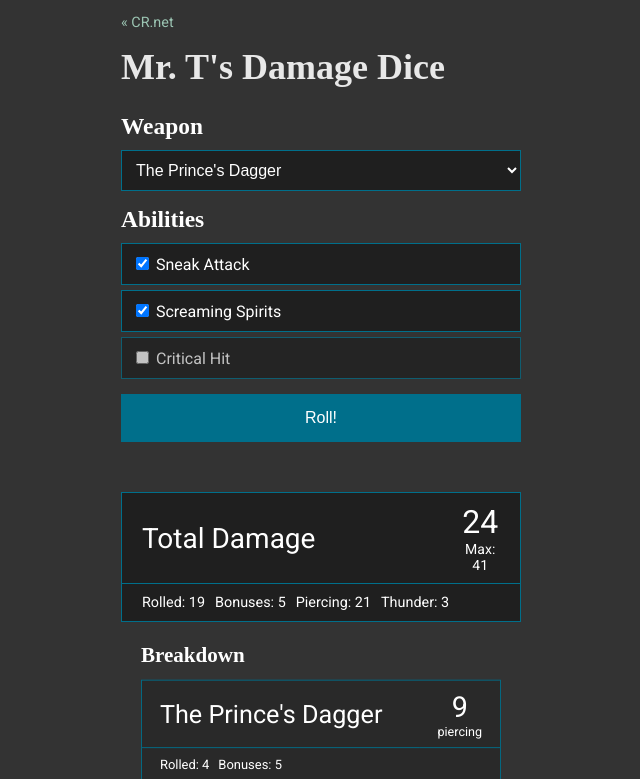
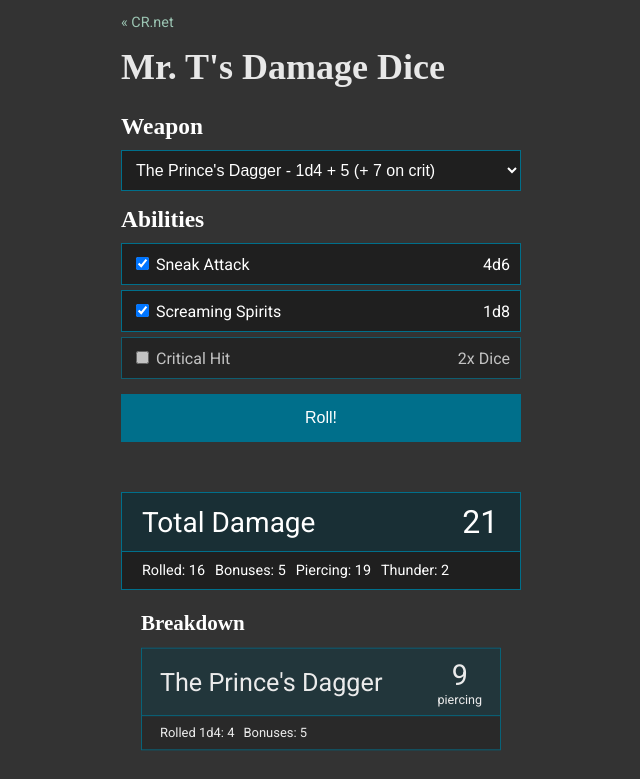
Before and after one commit to ryankinal/dnd, a plain HTML site: page talvinoch/index.html in a window 1280 px wide. Both pictures are taken after a click on the input "Roll!". Shown: the top 779 px of the page, without its empty margins (319-959 px from the left). Drawn offline with Linux system fonts and the light colour scheme; a web font is replaced by a local one.

Commit message:
Talvinoch improvements

```diff
--- a/talvinoch/index.html
+++ b/talvinoch/index.html
@@ -18,18 +18,21 @@
 			<form>
 				<h2>Weapon</h2>
 				<div class="field">
-					<select name="weapon">
-						<option value="prince">The Prince's Dagger</option>
-						<option value="rat">Rat Skull Dagger</option>
-						<option value="bow">Bow</option>
-					</select>
+					<select name="weapon"></select>
+					<div class="weapon-roll"></div>
 				</div>
 
 				<h2>Abilities</h2>
-				<div class="field">
-					<label><input type="checkbox" checked="checked" name="sneakAttack"> Sneak Attack</label>
-					<label><input type="checkbox" checked="checked" name="screamingSpirits"> Screaming Spirits</label>
-					<label><input type="checkbox" name="crit"> Critical Hit</label>
+				<div class="field abilities-field"></div>
+				<div class="field data-field">
+					<div>
+						<div class="label">Max Damage</div>
+						<div class="value" id="maxDamage"></div>
+					</div>
+					<div>
+						<div class="label">Avg Damage</div>
+						<div class="value" id="avgDamage"></div>
+					</div>
 				</div>
 				<div class="field">
 					<input type="submit" value="Roll!">
--- a/talvinoch/talvinoch.css
+++ b/talvinoch/talvinoch.css
@@ -25,7 +25,7 @@ form {
 }
 
 input[type=submit] {
-	background-color: #006F8B;
+	background-color: rgb(0, 111, 139);
 	color: #FFF;
 	width: 100%;
 	border: none;
@@ -53,6 +53,7 @@ label {
 }
 
 label {
+	position: relative;
 	margin-bottom: 5px;
 	opacity: 0.7;
 	cursor: pointer;
@@ -72,7 +73,49 @@ label.selected {
 }
 
 .field {
+	position: relative;
 	margin-bottom: 15px;
+}
+
+.data-field {
+	display: none;
+	flex-direction: row;
+	gap: 20px;
+	margin: 30px 0;
+}
+
+.data-field > div {
+	flex-basis: 50%;
+	text-align: center;
+	background-color: rgba(0, 0, 0, 0.4);
+	border: solid #006F8B 1px;
+}
+
+.data-field > div > div {
+	padding: 10px;
+}
+
+.data-field .label {
+	font-size: 14px;
+	border-bottom: solid #006F8B 1px;
+}
+
+.data-field .value {
+	font-size: 24px;
+	background-color: rgba(0, 111, 139, 0.2)
+}
+
+.weapon-roll,
+.ability-roll {
+	position: absolute;
+	right: 10px;
+	top: 50%;
+	transform: translateY(-50%);
+}
+
+.weapon-roll {
+	font-size: 14px;
+	right: 25px;
 }
 
 .output {
@@ -83,7 +126,9 @@ label.selected {
 
 .rolling {
 	padding: 25px;
+	font-size: 20px;
 	text-align: center;
+	color: rgb(144, 19, 19);
 }
 
 .result {
@@ -102,12 +147,14 @@ label.selected {
 
 .roll-result {
 	transform: scale(0.9);
+	opacity: 0.9;
 	background-color: rgba(0, 0, 0, 0.2);
 }
 
 .result-main {
 	display: flex;
 	flex-direction: row;
+	background-color: rgba(0, 111, 139, 0.2);
 }
 
 .result-main > div {
--- a/talvinoch/talvinoch.js
+++ b/talvinoch/talvinoch.js
@@ -1,15 +1,16 @@
 const form = document.querySelector('form');
 const out = document.querySelector('.output');
+const maxOutput = document.querySelector('#maxDamage')
+const averageOutput = document.querySelector('#avgDamage');
+const weaponInput = document.querySelector('[name=weapon]');
+const weaponRollOutput = document.querySelector('.weapon-roll');
+const abilitiesOutput = document.querySelector('.abilities-field');
+
 const labels = {
-	total: 'Total (with bonuses)',
 	rolled: 'Rolled',
-	weapon: 'Weapon',
 	bonuses: 'Bonuses',
 	piercing: 'Piercing',
-	thunder: 'Thunder',
-	sneakAttack: 'Sneak Attack',
-	screamingSpirits: 'Screaming Spirits',
-	max: 'Max Damage'
+	thunder: 'Thunder'
 };
 
 const rolls = {
@@ -19,35 +20,66 @@ const rolls = {
 		dice: 1,
 		bonus: 5,
 		crit: 7,
-		type: 'piercing'
+		type: 'piercing',
+		category: 'weapon',
+		selected: true
 	},
 	rat: {
-		name: "Rat Skull Dagger",
+		name: "Rat Skull Dagger (off hand)",
 		die: 4,
 		dice: 1,
 		bonus: 0,
-		type: 'piercing'
+		type: 'piercing',
+		category: 'weapon'
 	},
 	bow: {
 		name: "Shortbow",
 		die: 6,
 		dice: 1,
 		bonus: 4,
-		type: 'piercing'
+		type: 'piercing',
+		category: 'weapon'
 	},
 	sneakAttack: {
 		name: "Sneak Attack",
 		die: 6,
 		dice: 4,
-		type: 'piercing'
+		type: 'piercing',
+		selected: true
 	},
 	screamingSpirits: {
 		name: "Screaming Spirits",
 		die: 8,
 		dice: 1,
-		type: 'thunder'
+		type: 'thunder',
+		selected: true
 	}
 };
+
+Object.keys(rolls).forEach((key) => {
+	let rollText = rolls[key].dice + 'd' + rolls[key].die + (rolls[key].bonus ? ' + ' + rolls[key].bonus : '');
+
+	if (rolls[key].crit) {
+		rollText += ' (+ ' + rolls[key].crit + ' on crit)';
+	}
+
+	if (rolls[key].category === 'weapon') {
+		const option = document.createElement('option');
+		option.innerHTML = rolls[key].name + ' - ' + rollText;
+		option.value = key;
+		option.selected = rolls[key].selected;
+		weaponInput.appendChild(option);
+	} else {
+		const label = document.createElement('label');
+		label.innerHTML = `<input type="checkbox" checked="${rolls[key].selected ? 'checked' : ''}" name="${key}"> ${rolls[key].name} <div class="ability-roll">${rollText}</div>`;
+
+		abilitiesOutput.appendChild(label);
+	}
+});
+
+const critLabel = document.createElement('label');
+critLabel.innerHTML = '<input type="checkbox" name="crit"> Critical Hit <div class="ability-roll">2x Dice</div>';
+abilitiesOutput.appendChild(critLabel);
 
 document.querySelectorAll('input[type=checkbox]').forEach((input) => {
 	input.addEventListener('input', () => {
@@ -63,11 +95,9 @@ document.querySelectorAll('input[type=checkbox]').forEach((input) => {
 	}
 });
 
-form.addEventListener('submit', (e) => {
+function calculateDamage() {
 	const data = new FormData(form);
 	const crit = data.get('crit') ? true : false;
-
-	out.innerHTML = '<div class="rolling"><span class="fas fa-droplet fa-beat-fade"></span></div>';
 
 	const output = data.keys()
 		.reduce((output, key) => {
@@ -85,10 +115,14 @@ form.addEventListener('submit', (e) => {
 					label: roll.name,
 					total: 0,
 					bonuses: 0,
+					average: 0,
 					type: roll.type,
-					dice: []
+					dice: [],
+					die: roll.die
 				};
 
+				rollResult.average = (roll.dice + roll.dice * roll.die * (crit ? 2 : 1)) / 2;
+				output.totals.average += rollResult.average;
 				output.totals[roll.type] = output.totals[roll.type] || 0;
 
 				for (let i = 0; i < roll.dice * (crit ? 2 : 1); i++) {
@@ -138,16 +172,37 @@ form.addEventListener('submit', (e) => {
 				total: 0,
 				rolled: 0,
 				max: 0,
-				bonuses: 0
+				bonuses: 0,
+				average: 0
 			},
 			rolls: []
 		});
+
+	output.totals.average += output.totals.bonuses;
+
+	console.log(output.totals);
+
+	return output;
+}
+
+function onChange() {
+	const output = calculateDamage();
+	maxOutput.innerHTML = output.totals.max;
+	averageOutput.innerHTML = output.totals.average;
+}
+
+form.addEventListener('change', onChange);
+
+form.addEventListener('submit', (e) => {
+	out.innerHTML = '<div class="rolling"><span class="fas fa-droplet fa-beat" style="--fa-animation-duration: 0.5s"></span></div>';
+
+	const output = calculateDamage();
 
 	setTimeout(() => {
 		out.innerHTML = '';
 
 		const totalDetailsOutput = Object.keys(output.totals).map((key) => {
-				return key !== 'total' && key !== 'max' && output.totals[key] ? `<div>${labels[key]}: ${output.totals[key]}</div>` : null;
+				return key !== 'total' && key !== 'max' && key !== 'average' && output.totals[key] ? `<div>${labels[key]}: ${output.totals[key]}</div>` : null;
 			});
 
 		const totalsContainer = document.createElement('div');
@@ -156,7 +211,7 @@ form.addEventListener('submit', (e) => {
 										<div class="result-label">Total Damage</div>
 										<div class="result-value">
 											${output.totals.total}
-											<div class="sub-value">Max: ${output.totals.max}</div>
+											<!-- <div class="sub-value">Max: ${output.totals.max}</div> -->
 										</div>
 									</div>
 									<div class="result-details">${totalDetailsOutput.join('')}</div>`
@@ -180,15 +235,17 @@ form.addEventListener('submit', (e) => {
 								</div>
 							</div>
 							<div class="result-details">
-								<div>Rolled: ${roll.dice.join(' + ')}</div>
+								<div>Rolled ${roll.dice.length}d${roll.die}: ${roll.dice.join(' + ')}</div>
 								<div>${roll.bonuses ? 'Bonuses: ' + roll.bonuses : ''}</div>
 							</div>`;
 
 			out.appendChild(elem);
 		});
-	}, 500);
+	}, 1000);
 
 
 	e.preventDefault();
 	return false;
 });
+
+onChange();
```
